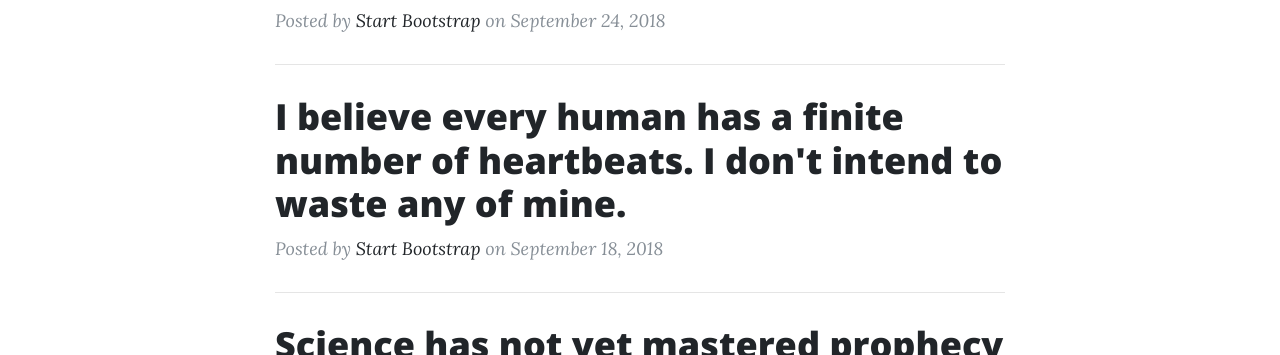
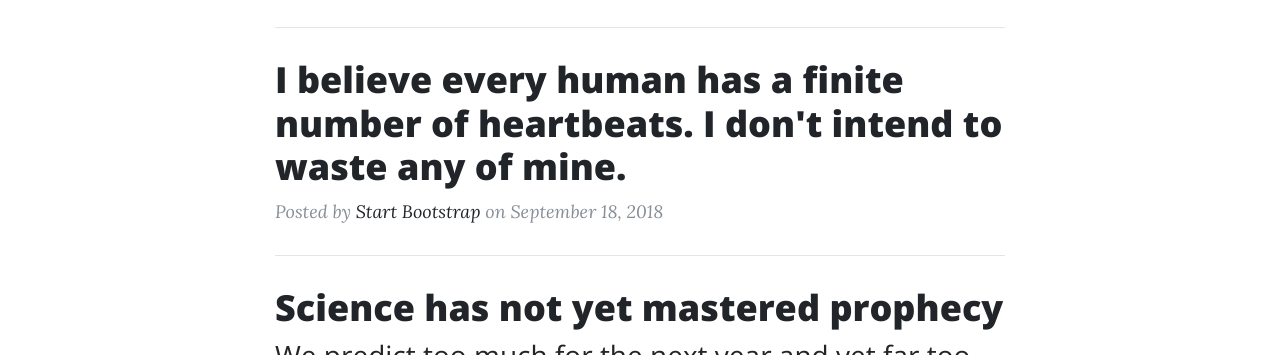
Before and after one commit to rhamsesreymundo/grupo15, a website: page index.html in a window 1280 px wide. Shown: the part 745-1100 px from the top of the page. Drawn offline with nearby package versions, Linux system fonts and the light colour scheme.

Commit message:
Update index.html

```diff
--- a/index.html
+++ b/index.html
@@ -80,9 +80,9 @@
                 Problems look mighty small from 150 miles up
               </h3>
             </a>
-            <p class="post-meta">Posted by
-              <a href="#">Start Bootstrap</a>
-              on September 24, 2018</p>
+            <p class="post-meta">
+              <a href="#"></a>
+              </p>
           </div>
           <hr>
           <div class="post-preview">
```
